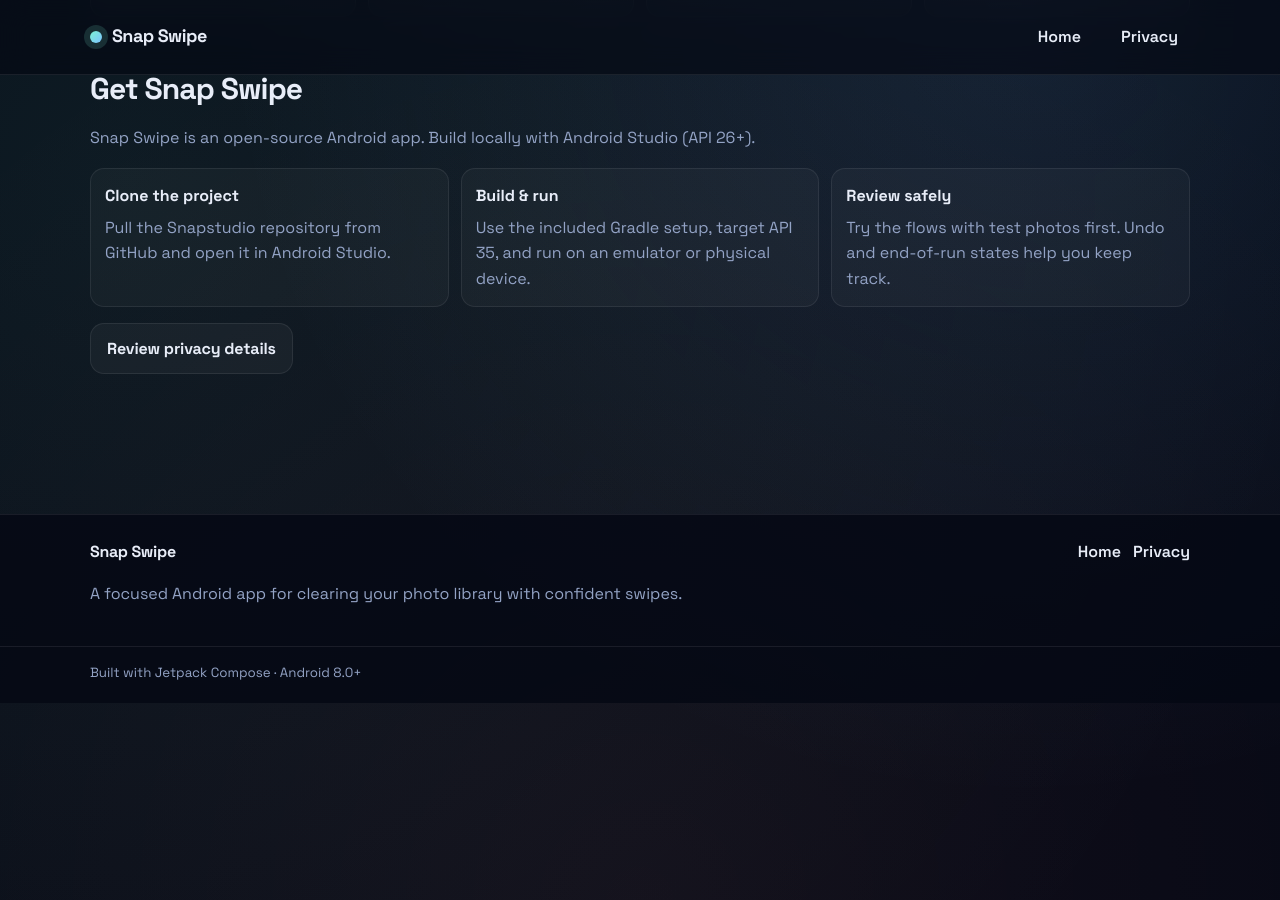
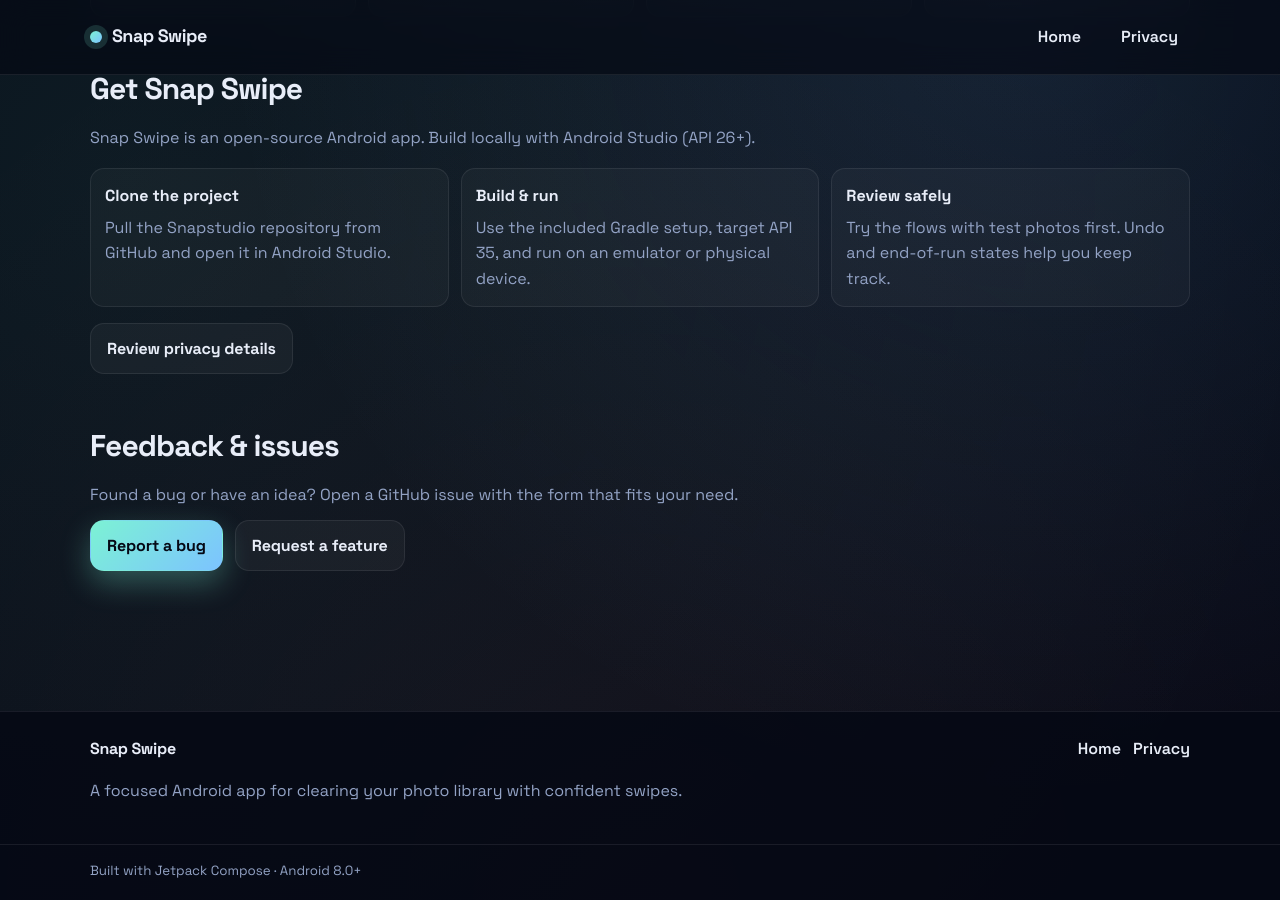
Before and after one commit to LCRH1883/Snapstudio, a Jekyll site: the page built from index.md, in a window 1280 px wide and 900 px high, scrolled down 2098 px. Built offline with Jekyll 4.4.1, drawn with Linux system fonts in a browser that asks for light colours; before the commit the page ends 2801 px from its top, so only the background shows below that.

Commit message:
Adds issue templates and feedback section
Implements issue templates for bug reports and feature requests to streamline user feedback.

Also introduces a new "Feedback & Issues" section on the landing page, linking to the respective issue templates, enhancing user engagement and providing a clear channel for reporting issues and suggesting new features.

```diff
--- a/index.md
+++ b/index.md
@@ -110,3 +110,14 @@ description: Clean up your Android photo library with confident left/right swipe
     </div>
   </div>
 </section>
+
+<section class="section" id="feedback">
+  <div class="container">
+    <h2>Feedback & issues</h2>
+    <p class="muted">Found a bug or have an idea? Open a GitHub issue with the form that fits your need.</p>
+    <div class="cta-row" style="margin-top:12px;">
+      <a class="button primary" href="https://github.com/LCRH1883/Snapstudio/issues/new?template=bug-report.yml">Report a bug</a>
+      <a class="button secondary" href="https://github.com/LCRH1883/Snapstudio/issues/new?template=feature-request.yml">Request a feature</a>
+    </div>
+  </div>
+</section>
```
Also changed, not shown: .github/ISSUE_TEMPLATE/bug-report.yml (added), .github/ISSUE_TEMPLATE/config.yml (added), .github/ISSUE_TEMPLATE/feature-request.yml (added).
